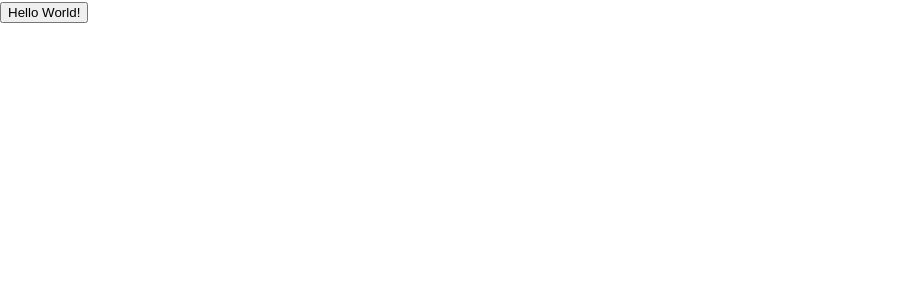
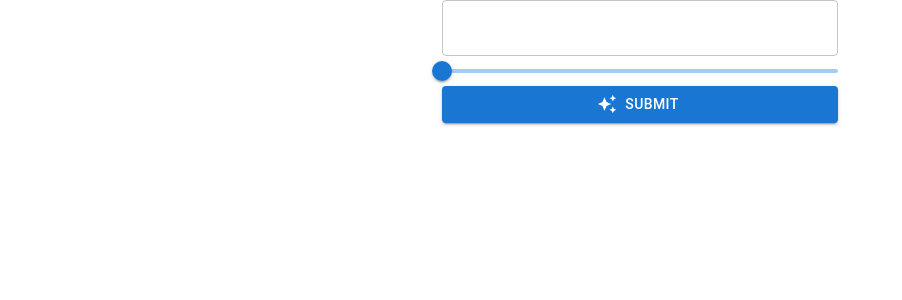
Before and after one commit to akhileshsharma22/material-ui-learning, a React (Vite) app: page / in a window 1280 px wide. Shown: the top 300 px of the page, without its empty margins (0-902 px from the left). Built offline with nearby package versions, Linux system fonts and the light colour scheme.

Commit message:
Added MUI TextField, Slider, Stack, Container and Button with icon

```diff
--- a/src/App.tsx
+++ b/src/App.tsx
@@ -1,13 +1,21 @@
-import { Button , CssBaseline } from '@mui/material'
+import { Button, CssBaseline, TextField, Slider, Stack, Container } from '@mui/material'
+import AutoAwesomeIcon from '@mui/icons-material/AutoAwesome';
 
 function App() {
 
 
+
   return (
-    <>
-      <CssBaseline />
-      <button variant = "contained">Hello World!</button>
-    </>
+    <Container maxWidth="xs">
+      <Stack >
+        <CssBaseline />
+        <TextField />
+        <Slider />
+        <Button startIcon={<AutoAwesomeIcon />} variant="contained">
+          Submit
+        </Button>
+      </Stack>
+    </Container>
   )
 }
 
```
